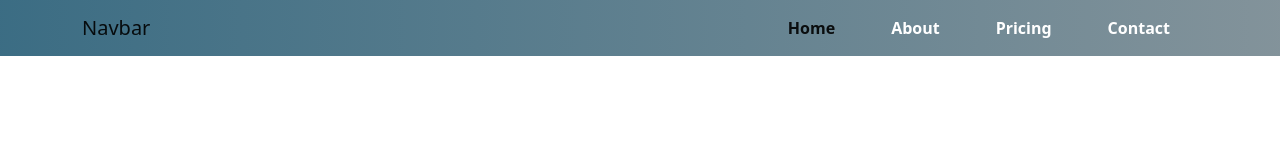
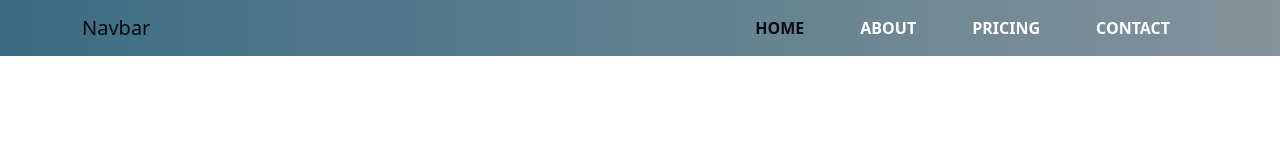
Before and after one commit to theopmw/the-little-treatment-room, a website: page index.html in a window 1280 px wide. Drawn offline with nearby package versions, Linux system fonts and the light colour scheme.

Commit message:
Capitalize all letters of navbar menu items

```diff
--- a/index.html
+++ b/index.html
@@ -27,16 +27,16 @@
       <div class="collapse navbar-collapse justify-content-end" id="navbarNav">
         <ul class="navbar-nav">
           <li class="nav-item">
-            <a class="nav-link active" aria-current="page" href="#">Home</a>
+            <a class="nav-link active" aria-current="page" href="#">HOME</a>
           </li>
           <li class="nav-item">
-            <a class="nav-link" href="#">About</a>
+            <a class="nav-link" href="#">ABOUT</a>
           </li>
           <li class="nav-item">
-            <a class="nav-link" href="#">Pricing</a>
+            <a class="nav-link" href="#">PRICING</a>
           </li>
           <li class="nav-item">
-            <a class="nav-link" href="#">Contact</a>
+            <a class="nav-link" href="#">CONTACT</a>
           </li>
         </ul>
       </div>
--- a/scss/sections/_navbar.scss
+++ b/scss/sections/_navbar.scss
@@ -10,7 +10,6 @@
     a {
       color: $white;
       font-weight: 600;
-      text-transform: capitalize;
     }
   }
 }
```
Also changed, not shown: assets/css/style.css, 1 other file.
